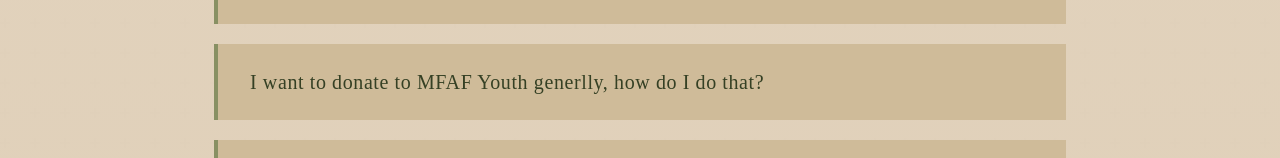
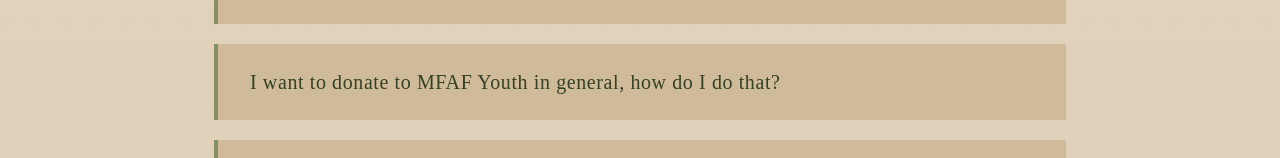
Before and after one commit to FaridahAbdulsalam/ww-thegala, a React (Vite) app: page / in a window 1280 px wide. Shown: the part 5228-5386 px from the top of the page. Built offline with nearby package versions, Linux system fonts and the light colour scheme; some icons are missing; a web font is replaced by a local one.

Commit message:
fix: spelling correction in faqData

```diff
--- a/src/data/faqData.ts
+++ b/src/data/faqData.ts
@@ -41,7 +41,7 @@
         answer: "Unfortunately not. We encourage you to buy tickets in advance to avoid disappointment as we expect to sell out quickly and cannot accept people on the door due to the venue's capacity limits.",
     },
     {id: 9,
-        question: "I want to donate to MFAF Youth generlly, how do I do that?",
+        question: "I want to donate to MFAF Youth in general, how do I do that?",
         answer: "As we are a charity organisation we appreciate any donations towards our events. You can do so here:",
         link: "https://tr.ee/qtOCtzYIN5"
     },
```
